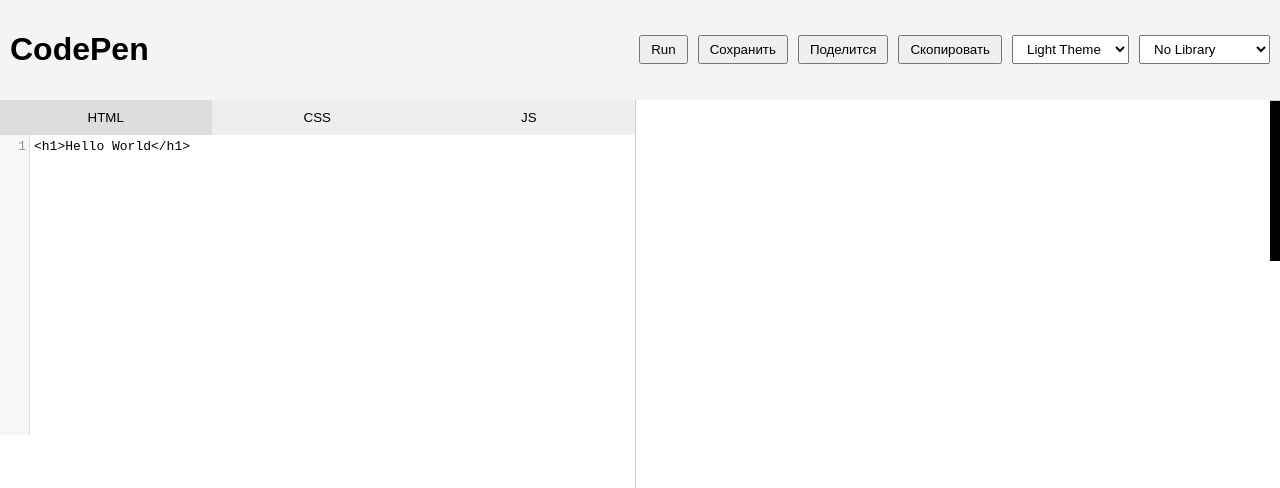
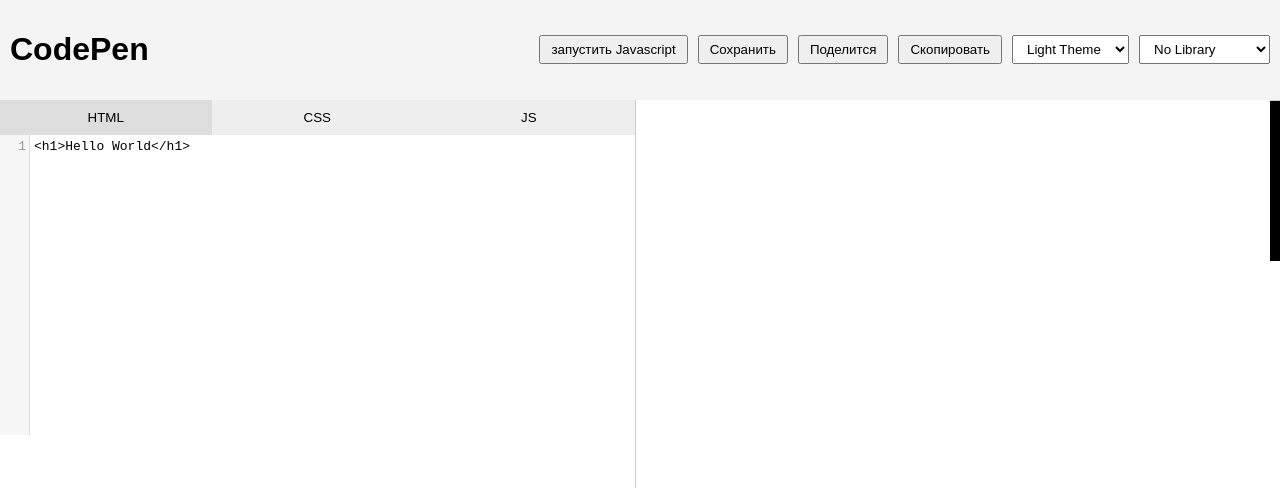
Before and after one commit to Maybeoff/codepen, a plain HTML site: page index.html in a window 1280 px wide. Shown: the top 488 px of the page. Drawn offline with nearby package versions, Linux system fonts and the light colour scheme.

Commit message:
Change button text to Russian for 'Run'

```diff
--- a/index.html
+++ b/index.html
@@ -12,7 +12,7 @@
     <header>
         <h1>CodePen</h1>
         <div class="controls">
-            <button id="run-btn">Run</button>
+            <button id="run-btn">запустить Javascript</button>
             <button id="save-btn">Сохранить</button>
             <button id="share-btn">Поделится</button>
             <button id="copy-btn">Скопировать</button>
```
